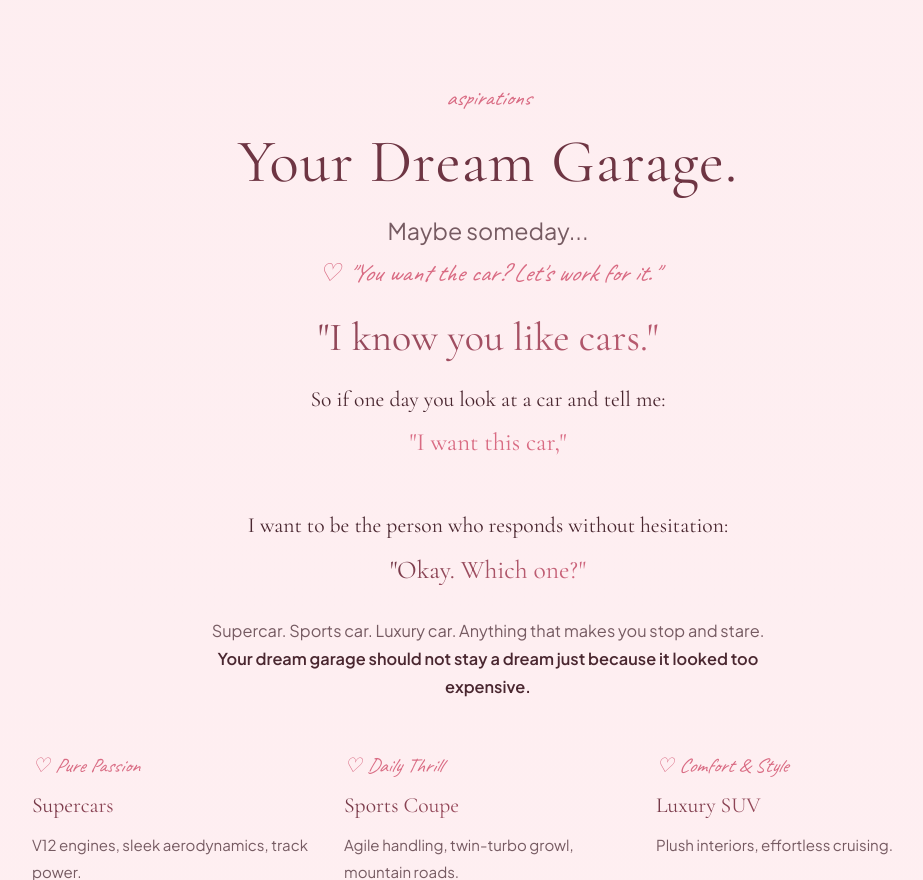
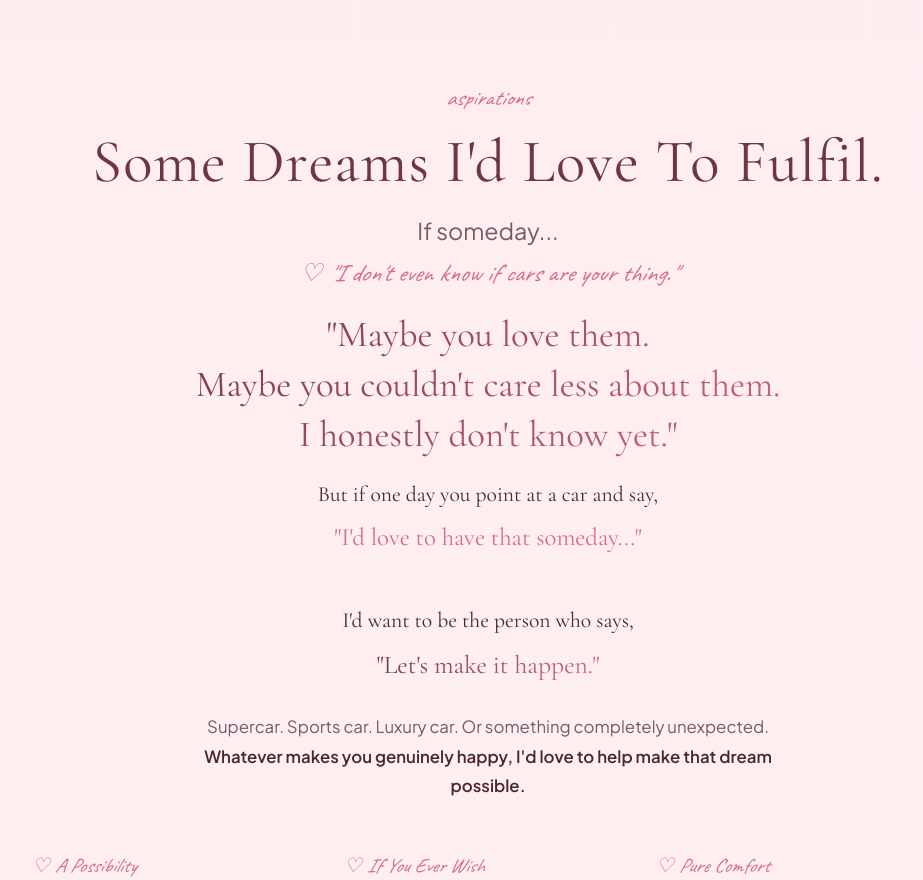
Before and after one commit to sidsahu4570-droid/Arya, a React (Vite) app: page / in a window 1280 px wide. Shown: the part 11120-12000 px from the top of the page, without its empty margins (152-1075 px from the left). Built offline with nearby package versions, Linux system fonts and the light colour scheme; a web font is replaced by a local one.

Commit message:
Content Correction: Remove invented claims that Arya likes cars or wants supercars; frame car/Monaco dreams as Siddharth's own wishes & honest hypotheticals

```diff
--- a/src/sections/LifeIImagineSection.jsx
+++ b/src/sections/LifeIImagineSection.jsx
@@ -4,18 +4,18 @@ import SectionHeader from '../components/SectionHeader';
 
 export default function LifeIImagineSection() {
   const cars = [
-    { title: 'Supercars', tag: 'Pure Passion', desc: 'V12 engines, sleek aerodynamics, track power.' },
-    { title: 'Sports Coupe', tag: 'Daily Thrill', desc: 'Agile handling, twin-turbo growl, mountain roads.' },
-    { title: 'Luxury SUV', tag: 'Comfort & Style', desc: 'Plush interiors, effortless cruising.' },
-    { title: 'Grand Tourer', tag: 'Cross-Country', desc: 'Smooth long-distance continent crossing.' }
+    { title: 'Supercar', tag: 'A Possibility', desc: 'V12 engines, sleek aerodynamics, track power.' },
+    { title: 'Sports Coupe', tag: 'If You Ever Wish', desc: 'Agile handling, twin-turbo growl, mountain roads.' },
+    { title: 'Luxury SUV', tag: 'Pure Comfort', desc: 'Plush interiors, effortless cruising.' },
+    { title: 'Grand Tourer', tag: 'Whatever You Love', desc: 'Smooth long-distance continent crossing.' }
   ];
 
   return (
     <section id="the-life-i-imagine" className="section-container">
       <SectionHeader
         badge="aspirations"
-        title="Your Dream Garage."
-        subtitle="Maybe someday..."
+        title="Some Dreams I'd Love To Fulfil."
+        subtitle="If someday..."
       />
 
       <div
@@ -26,23 +26,23 @@ export default function LifeIImagineSection() {
         }}
       >
         <span className="handwritten-note" style={{ fontSize: '1.55rem', color: 'var(--accent-rose)' }}>
-          ♡ "You want the car? Let's work for it."
+          ♡ "I don't even know if cars are your thing."
         </span>
 
-        <h3 className="font-serif text-gradient-rose" style={{ fontSize: 'clamp(1.8rem, 4vw, 2.5rem)', margin: '1rem 0', fontWeight: 400 }}>
-          "I know you like cars."
+        <h3 className="font-serif text-gradient-rose" style={{ fontSize: 'clamp(1.7rem, 4vw, 2.3rem)', margin: '1rem 0', fontWeight: 400 }}>
+          "Maybe you love them.<br />Maybe you couldn't care less about them.<br />I honestly don't know yet."
         </h3>
 
         <p className="font-serif text-subtitle" style={{ fontSize: '1.35rem', color: 'var(--text-deep)', lineHeight: 1.85, maxWidth: '680px', margin: '0 auto 1.5rem' }}>
-          So if one day you look at a car and tell me:<br />
-          <span className="text-rose font-serif" style={{ fontSize: '1.55rem', fontWeight: 500 }}>"I want this car,"</span><br /><br />
-          I want to be the person who responds without hesitation:<br />
-          <span className="text-gradient-rose font-serif" style={{ fontSize: '1.6rem', fontWeight: 500 }}>"Okay. Which one?"</span>
+          But if one day you point at a car and say,<br />
+          <span className="text-rose font-serif" style={{ fontSize: '1.55rem', fontWeight: 500 }}>"I'd love to have that someday..."</span><br /><br />
+          I'd want to be the person who says,<br />
+          <span className="text-gradient-rose font-serif" style={{ fontSize: '1.6rem', fontWeight: 500 }}>"Let's make it happen."</span>
         </p>
 
-        <p style={{ color: 'var(--text-body)', maxWidth: '600px', margin: '0 auto', fontSize: '1.02rem', lineHeight: 1.7 }}>
-          Supercar. Sports car. Luxury car. Anything that makes you stop and stare.<br />
-          <strong style={{ color: 'var(--text-deep)' }}>Your dream garage should not stay a dream just because it looked too expensive.</strong>
+        <p style={{ color: 'var(--text-body)', maxWidth: '640px', margin: '0 auto', fontSize: '1.05rem', lineHeight: 1.75 }}>
+          Supercar. Sports car. Luxury car. Or something completely unexpected.<br />
+          <strong style={{ color: 'var(--text-deep)' }}>Whatever makes you genuinely happy, I'd love to help make that dream possible.</strong>
         </p>
       </div>
 
@@ -68,7 +68,7 @@ export default function LifeIImagineSection() {
 
       <div className="text-center">
         <p className="handwritten-note" style={{ fontSize: '1.45rem', color: 'var(--accent-rose)' }}>
-          "I want to build a life where the things you once called impossible become things we work toward together."
+          "I don't pretend to know everything you like yet... I just want to be there to discover it with you."
         </p>
       </div>
     </section>
--- a/src/sections/TheWorldSection.jsx
+++ b/src/sections/TheWorldSection.jsx
@@ -7,7 +7,7 @@ export default function TheWorldSection() {
     {
       name: 'Monaco 🇲🇨',
       tag: 'The Supercar Capital',
-      description: 'Especially Monaco. Because I already know exactly what would happen there: You\'d look at the cars. I\'d look at you looking at the cars. And yes, we\'d probably spend half the trip talking about which one we\'d take home. 😂'
+      description: "Monaco is on my list for the supercars everywhere — and I'd love to take you there. Maybe you'll love the cars too, or maybe you'll just wonder why I keep staring at every Ferrari. 😂"
     },
     {
       name: 'Paris',
@@ -46,7 +46,7 @@ export default function TheWorldSection() {
       <SectionHeader
         badge="destinations"
         title="Then We'll Go."
-        subtitle="The places waiting for us across the world."
+        subtitle="I'd love to take you to places you've never seen."
       />
 
       {/* Monaco Romantic Travel Spotlight Note */}
@@ -66,9 +66,13 @@ export default function TheWorldSection() {
           Monaco
         </h3>
         <p className="font-serif text-subtitle" style={{ fontSize: '1.3rem', color: 'var(--text-deep)', lineHeight: 1.85, margin: 0 }}>
-          "Because I already know exactly what would happen there:<br />
-          <strong className="text-rose font-serif" style={{ fontSize: '1.45rem' }}>You'd look at the cars. I'd look at you looking at the cars.</strong><br />
-          And yes, we'd probably spend half the trip talking about which one we'd take home."
+          "Monaco is on my list for a very specific reason... supercars everywhere.<br />
+          And honestly, I'd love to take you there someday.<br /><br />
+          <span className="text-rose font-serif" style={{ fontSize: '1.45rem', fontWeight: 500 }}>
+            Maybe you'll love the cars too.<br />
+            Maybe you'll just enjoy the view.<br />
+            Maybe you'll wonder why I keep staring at every Ferrari. 😂
+          </span>"
         </p>
       </div>
 
```
